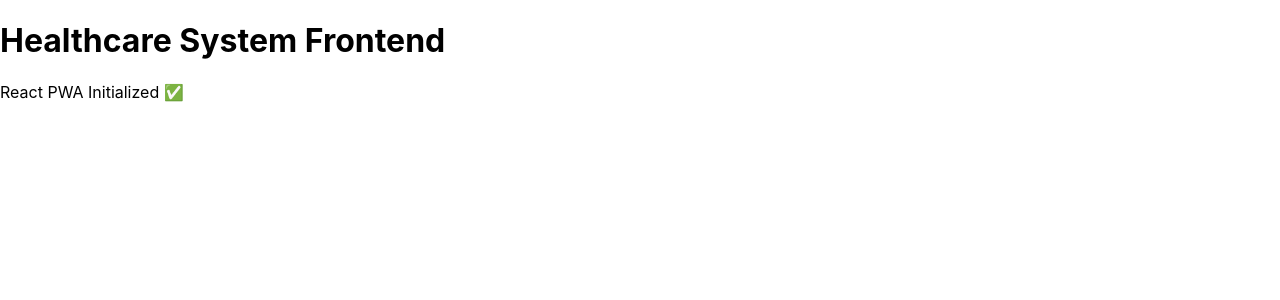
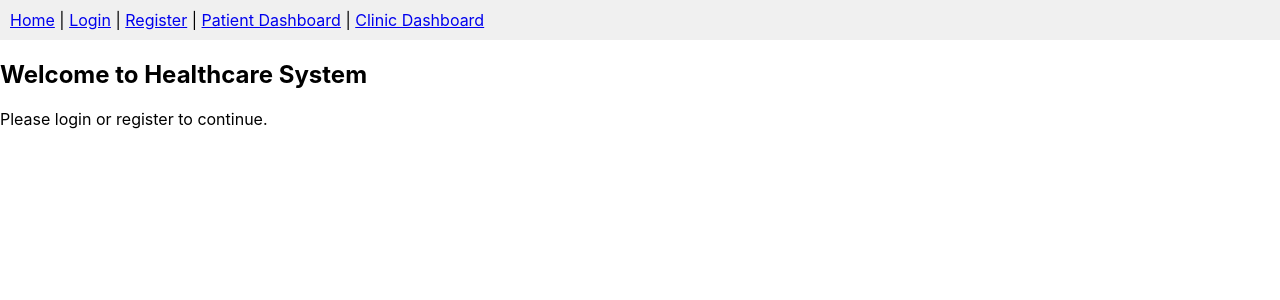
Before and after one commit to yuneshbyte01/HealthCare, a React (Create React App) app in the folder frontend/: page / in a window 1280 px wide. Shown: the top 300 px of the page. Built offline with nearby package versions, Linux system fonts and the light colour scheme; the HTML template or start-up script is replaced by a standard one.

Commit message:
feat(frontend): add basic routing and page layout for patient and clinic dashboards

```diff
--- a/frontend/package.json
+++ b/frontend/package.json
@@ -9,6 +9,7 @@
     "@testing-library/user-event": "^13.5.0",
     "react": "^19.1.1",
     "react-dom": "^19.1.1",
+    "react-router-dom": "^7.8.2",
     "react-scripts": "5.0.1",
     "web-vitals": "^2.1.4"
   },
--- a/frontend/src/App.js
+++ b/frontend/src/App.js
@@ -1,10 +1,29 @@
-import Home from "./components/Home";
+import { BrowserRouter as Router, Routes, Route, Link } from "react-router-dom";
+import Home from "./pages/Home";
+import Login from "./pages/Login";
+import Register from "./pages/Register";
+import Appointments from "./pages/Appointments";
+import Clinic from "./pages/Clinic";
 
 function App() {
   return (
-    <div>
-      <Home />
-    </div>
+    <Router>
+      <nav style={{ padding: "10px", background: "#f0f0f0" }}>
+        <Link to="/">Home</Link> |{" "}
+        <Link to="/login">Login</Link> |{" "}
+        <Link to="/register">Register</Link> |{" "}
+        <Link to="/appointments">Patient Dashboard</Link> |{" "}
+        <Link to="/clinic">Clinic Dashboard</Link>
+      </nav>
+
+      <Routes>
+        <Route path="/" element={<Home />} />
+        <Route path="/login" element={<Login />} />
+        <Route path="/register" element={<Register />} />
+        <Route path="/appointments" element={<Appointments />} />
+        <Route path="/clinic" element={<Clinic />} />
+      </Routes>
+    </Router>
   );
 }
 
--- a/frontend/src/components/Home.jsx
+++ /dev/null
@@ -1,8 +0,0 @@
-export default function Home() {
-  return (
-    <div>
-      <h1>Healthcare System Frontend</h1>
-      <p>React PWA Initialized ✅</p>
-    </div>
-  );
-}
--- /dev/null
+++ b/frontend/src/pages/Appointments.jsx
@@ -0,0 +1,8 @@
+export default function Appointments() {
+  return (
+    <div>
+      <h2>Patient Dashboard</h2>
+      <p>Appointments will appear here.</p>
+    </div>
+  );
+}
--- /dev/null
+++ b/frontend/src/pages/Clinic.jsx
@@ -0,0 +1,8 @@
+export default function Clinic() {
+  return (
+    <div>
+      <h2>Clinic Dashboard</h2>
+      <p>Clinic staff can manage appointments here.</p>
+    </div>
+  );
+}
--- /dev/null
+++ b/frontend/src/pages/Home.jsx
@@ -0,0 +1,8 @@
+export default function Home() {
+  return (
+    <div>
+      <h2>Welcome to Healthcare System</h2>
+      <p>Please login or register to continue.</p>
+    </div>
+  );
+}
--- /dev/null
+++ b/frontend/src/pages/Login.jsx
@@ -0,0 +1,8 @@
+export default function Login() {
+  return (
+    <div>
+      <h2>Login Page</h2>
+      <p>Form will be added later.</p>
+    </div>
+  );
+}
--- /dev/null
+++ b/frontend/src/pages/Register.jsx
@@ -0,0 +1,8 @@
+export default function Register() {
+  return (
+    <div>
+      <h2>Register Page</h2>
+      <p>Form will be added later.</p>
+    </div>
+  );
+}
```
Also changed, not shown: 1 other file (tests, documents, lock files or other folders).
